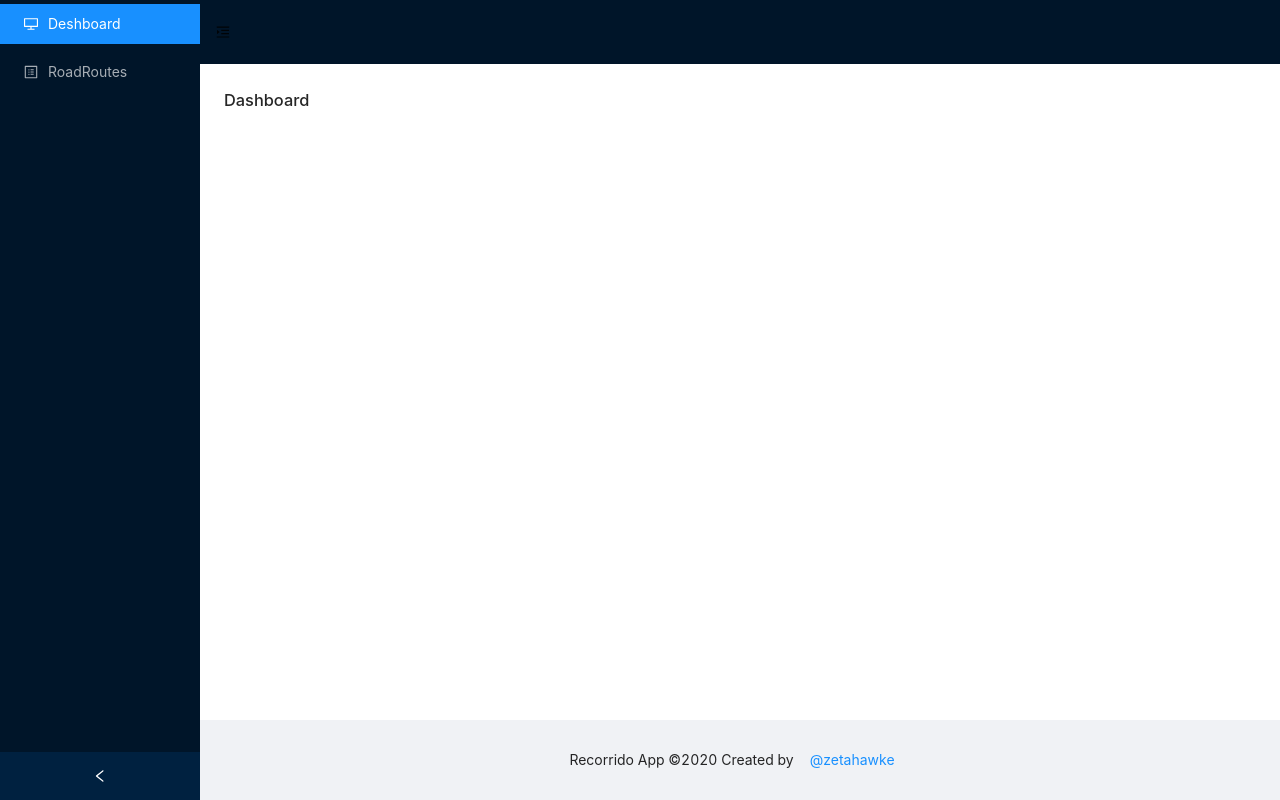
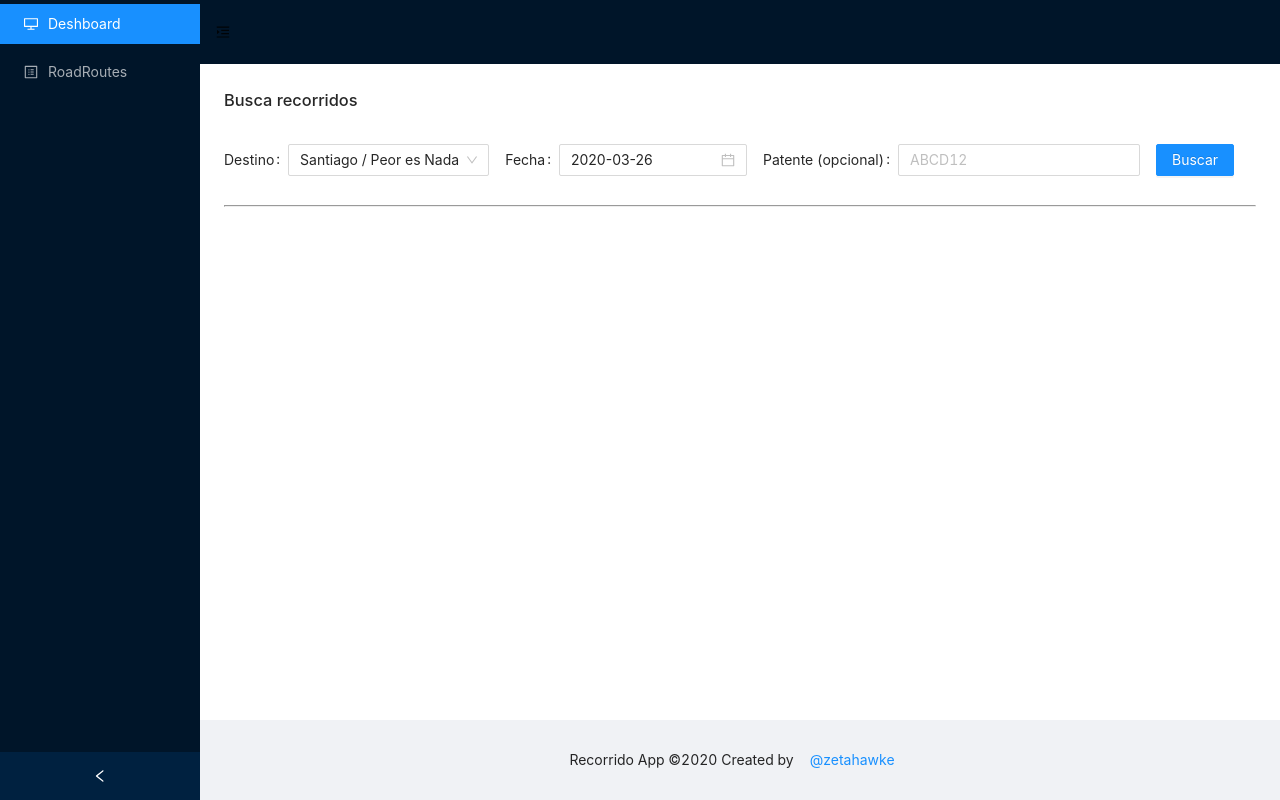
Before and after one commit to zetahawke/recorrido-app, a React (Create React App) app: page / in a window 1280 px wide. Built offline with nearby package versions, Linux system fonts and the light colour scheme.

Commit message:
Feat: Basic form for asking to backend of routes

```diff
--- a/package.json
+++ b/package.json
@@ -8,6 +8,7 @@
     "@testing-library/user-event": "^7.1.2",
     "antd": "^4.0.3",
     "lodash": "^4.17.15",
+    "moment": "^2.24.0",
     "react": "^16.13.0",
     "react-dom": "^16.13.0",
     "react-router-dom": "latest",
--- a/src/components/main/layout/header.js
+++ b/src/components/main/layout/header.js
@@ -4,7 +4,6 @@ import { MenuFoldOutlined, MenuUnfoldOutlined } from '@ant-design/icons';
 const { Header } = Layout;
 
 const MainHeader = ({toggle, collapsed}) => {
-  console.log(toggle, collapsed)
   return (
     <Header className='main-header'>
       {
--- a/src/components/main/pages/dashboard.js
+++ b/src/components/main/pages/dashboard.js
@@ -1,11 +1,74 @@
-import React from 'react';
+import React, { useState, useEffect } from 'react';
+import { Select, DatePicker, Input, Form, Button } from 'antd';
+import RoutesTable from './routes/table';
+import moment from 'moment';
 
 const Dashboard = () => {
+  const [results, setResults] = useState([]);
+
+  const onFinish = values => {
+    debugger;
+    const fetchParams = {
+      destiny: values.destiny,
+      date: values.date.format('L'),
+      patent: values.patent,
+    }
+
+    fetchResults(fetchParams);
+  };
+
+  const fetchResults = async (fetchParams) => {
+    fetch('http://localhost:3001/api/quotations', {
+      method: 'POST',
+      body: JSON.stringify(fetchParams),
+      headers: {
+        'Content-Type': 'application/json'
+      }
+    })
+      .then(res => res.json())
+      .then((data) => {
+        setResults(data)
+      })
+      .catch(console.log);
+  };
+
+  useEffect(() => {
+  }, [
+    results
+  ]);
+
+
   return (
     <div>
       <h1>
-        Dashboard
+        Busca recorridos
       </h1>
+      <br />
+      <Form layout='inline' onFinish={onFinish}>
+        <Form.Item label='Destino' name='destiny'>
+          <Select defaultValue="stg">
+            <Select.Option value="stg">Santiago / Peor es Nada</Select.Option>
+            <Select.Option value="psn">Peor es Nada / Santiago</Select.Option>
+          </Select>
+        </Form.Item>
+        <Form.Item label='Fecha' name='date'>
+          <DatePicker defaultValue={moment()} />
+        </Form.Item>
+        <Form.Item label='Patente (opcional)' name='patent'>
+          <Input placeholder='ABCD12' />
+        </Form.Item>
+        <Form.Item>
+          <Button type='primary' htmlType='submit'>Buscar</Button>
+        </Form.Item>
+      </Form>
+
+      <br />
+      <hr />
+      <br />
+
+      {results ? (
+        <RoutesTable results={results} />
+      ) : null}
     </div>
   );
 }
--- /dev/null
+++ b/src/components/main/pages/routes/table.js
@@ -0,0 +1,10 @@
+import React from 'react';
+
+const RoutesTable = results => {
+  return (
+    <>
+    </>
+  );
+}
+
+export default RoutesTable
```
